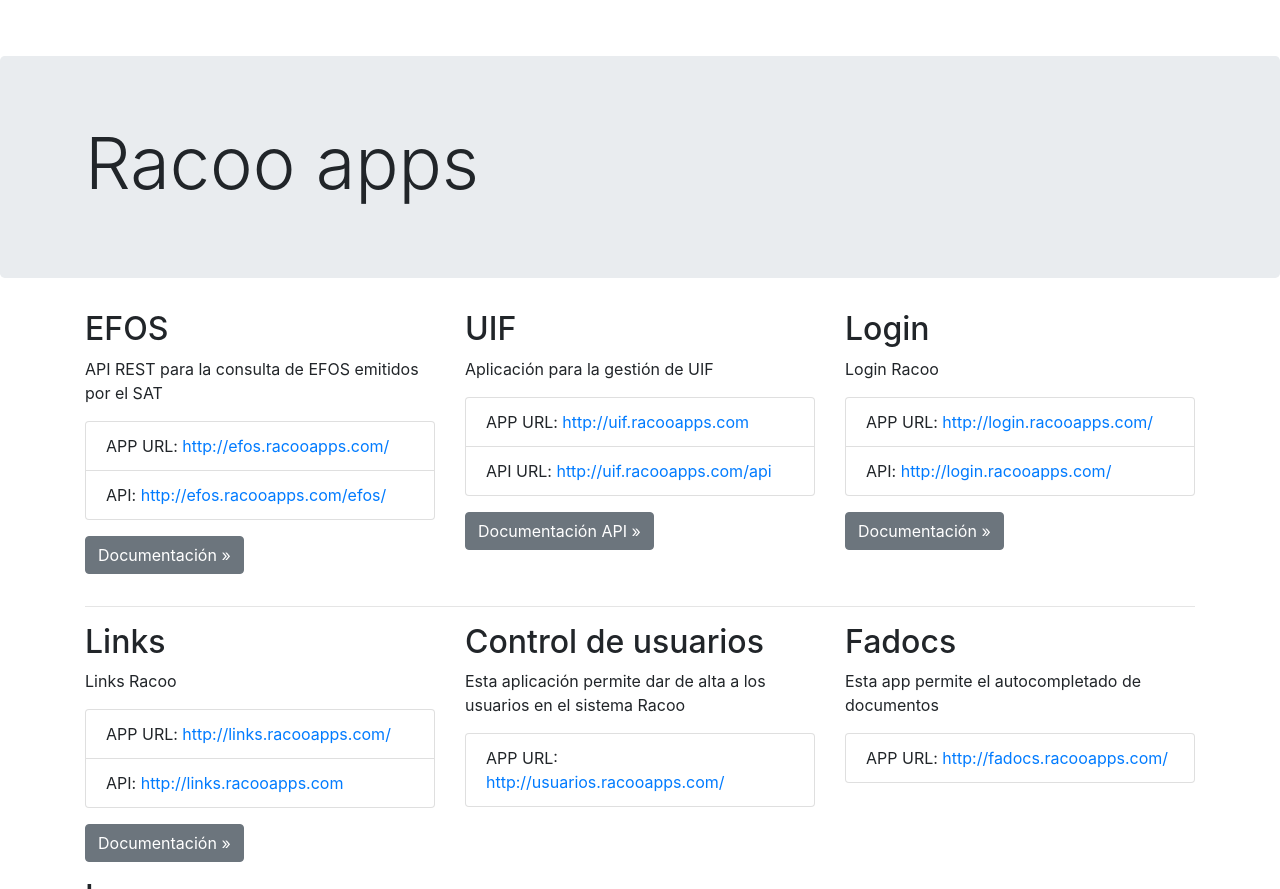
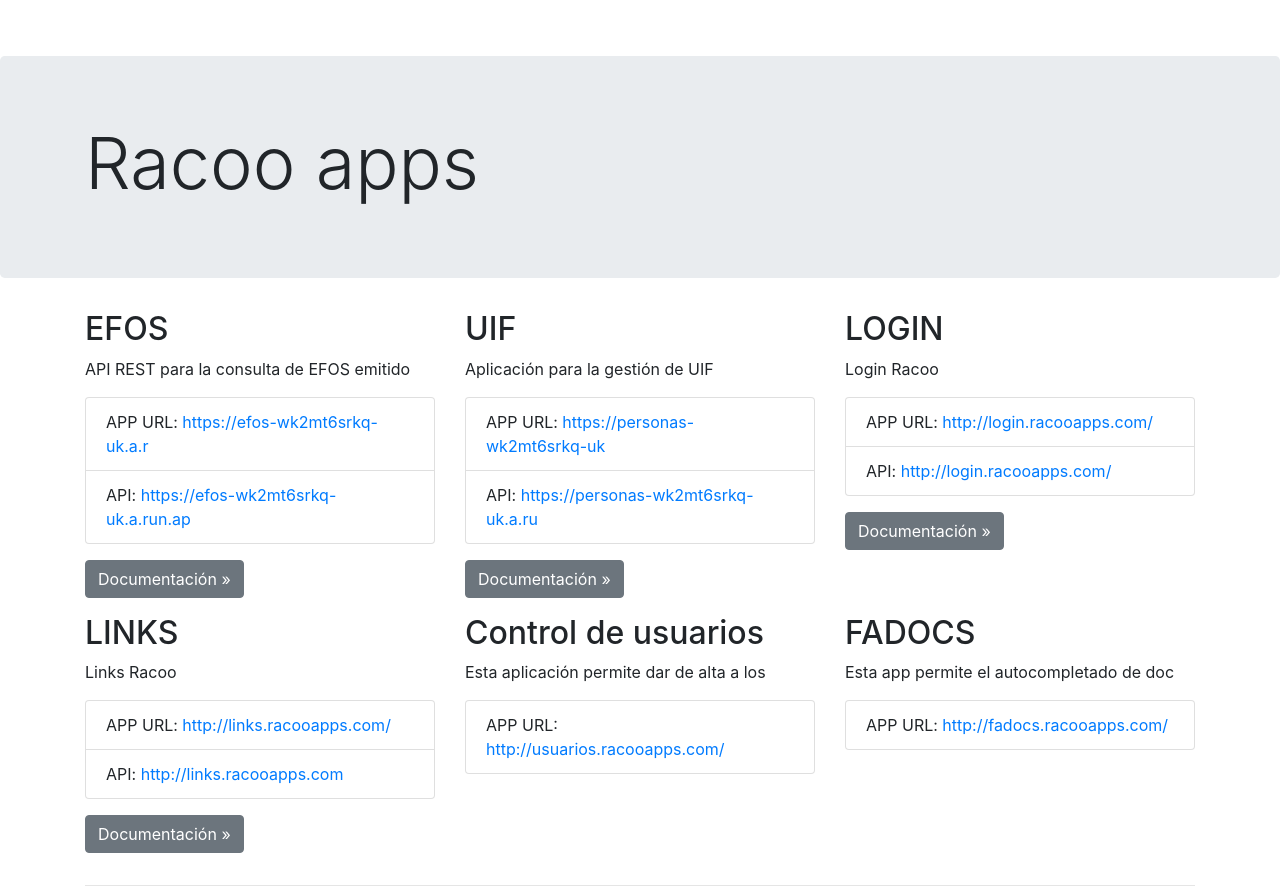
Before and after one commit to geraldosalazar16/racoo-landing, a plain HTML site: page index.html in a window 1280 px wide. Shown: the top 889 px of the page. Drawn offline with nearby package versions, Linux system fonts and the light colour scheme.

Commit message:
site.map

```diff
--- a/index.html
+++ b/index.html
@@ -36,7 +36,7 @@
 
 <body>
 
-  <main role="main">
+  <main role="main" id="root">
 
     <!-- Main jumbotron for a primary marketing message or call to action -->
     <div class="jumbotron">
@@ -45,153 +45,7 @@
       </div>
     </div>
 
-    <div class="container">
-      <!-- Example row of columns -->
-      <div class="row">
-        <div class="col-md-4">
-          <h2>EFOS</h2>
-          <p>
-            API REST para la consulta de EFOS emitidos por el SAT
-          </p>
-          <p>
-            <ul class="list-group">
-              <li class="list-group-item">
-                APP URL: <a href="http://efos.racooapps.com/" target="_blank">http://efos.racooapps.com/</a>
-              </li>
-              <li class="list-group-item">
-                API: <a href="http://efos.racooapps.com/efos/" target="_blank">http://efos.racooapps.com/efos/</a>
-              </li>
-            </ul>
-          </p>
-          <p>
-            <a class="btn btn-secondary" href="http://efos.racooapps.com/doc" target="_blank" role="button">
-              Documentación &raquo;
-            </a>
-          </p>
-        </div>
-        <div class="col-md-4">
-          <h2>UIF</h2>
-          <p>
-            Aplicación para la gestión de UIF
-          </p>
-          <p>
-            <ul class="list-group">
-              <li class="list-group-item">
-                APP URL: <a href="http://uif.racooapps.com" target="_blank">http://uif.racooapps.com</a>
-              </li>
-              <li class="list-group-item">
-                API URL: <a href="http://uif.racooapps.com/api" target="_blank">http://uif.racooapps.com/api</a>
-              </li>
-            </ul>
-          </p>
-          <p>
-            <a class="btn btn-secondary" href="http://uif.racooapps.com/doc" target="_blank" role="button">
-              Documentación API &raquo;
-            </a>
-          </p>
-        </div>
-        <div class="col-md-4">
-          <h2>Login</h2>
-          <p>
-            Login Racoo
-          </p>
-          <p>
-            <ul class="list-group">
-              <li class="list-group-item">
-                APP URL: <a href="http://login.racooapps.com/" target="_blank">http://login.racooapps.com/</a>
-              </li>
-              <li class="list-group-item">
-                API: <a href="http://login.racooapps.com/" target="_blank">http://login.racooapps.com/</a>
-              </li>
-            </ul>
-          </p>
-          <p>
-            <a class="btn btn-secondary" href="http://login.racooapps.com/doc" target="_blank" role="button">
-              Documentación &raquo;
-            </a>
-          </p>
-        </div>
-      </div>
-
-      <hr>
-
-    </div> <!-- /container -->
-    <div class="container">
-      <div class="row">
-        <div class="col-md-4">
-          <h2>Links</h2>
-          <p>
-            Links Racoo
-          </p>
-          <p>
-            <ul class="list-group">
-              <li class="list-group-item">
-                APP URL: <a href="http://links.racooapps.com/" target="_blank">http://links.racooapps.com/</a>
-              </li>
-              <li class="list-group-item">
-                API: <a href="http://links.racooapps.com" target="_blank">http://links.racooapps.com</a>
-              </li>
-            </ul>
-          </p>
-          <p>
-            <a class="btn btn-secondary" href="http://links.racooapps.com/doc" target="_blank" role="button">
-              Documentación &raquo;
-            </a>
-          </p>
-        </div>
-
-        <div class="col-md-4">
-          <h2>Control de usuarios</h2>
-          <p>
-            Esta aplicación permite dar de alta a los usuarios en el sistema Racoo
-          </p>
-          <p>
-            <ul class="list-group">
-              <li class="list-group-item">
-                APP URL: <a href="http://usuarios.racooapps.com/" target="_blank">http://usuarios.racooapps.com/</a>
-              </li>
-            </ul>
-          </p>
-        </div>
-
-        <div class="col-md-4">
-          <h2>Fadocs</h2>
-          <p>
-            Esta app permite el autocompletado de documentos
-          </p>
-          <p>
-            <ul class="list-group">
-              <li class="list-group-item">
-                APP URL: <a href="http://fadocs.racooapps.com/" target="_blank">http://fadocs.racooapps.com/</a>
-              </li>
-            </ul>
-          </p>
-        </div>
-
-        <div class="col-md-4">
-          <h2>Leyes</h2>
-          <p>
-            Leyes
-          </p>
-          <p>
-            <ul class="list-group">
-              <li class="list-group-item">
-                APP URL: <a href="http://app.leyes.racooapps.com/" target="_blank">http://app.leyes.racooapps.com/</a>
-              </li>
-              <li class="list-group-item">
-                API: <a href="http://api.leyes.racooapps.com/docs" target="_blank">http://api.leyes.racooapps.com</a>
-              </li>
-            </ul>
-          </p>
-          <p>
-            <a class="btn btn-secondary" href="http://api.leyes.racooapps.com/docs" target="_blank" role="button">
-              Documentación &raquo;
-            </a>
-          </p>
-        </div>
-      </div>
-
-    </div>
+    <!-- HERE OUTPUT SITE MAP CONTENT -->
 
   </main>
 
@@ -203,6 +57,7 @@
     crossorigin="anonymous"></script>
   <script>window.jQuery || document.write('<script src="../assets/js/vendor/jquery.slim.min.js"><\/script>')</script>
   <script src="./assets/dist/js/bootstrap.bundle.js"></script>
+  <script src="index.js" type="module"></script>
 </body>
 
 </html>
--- /dev/null
+++ b/index.js
@@ -0,0 +1,56 @@
+import { siteMap } from './site.map.js';
+
+window.onload = addElement;
+function addElement() {
+  const newDiv = document.createElement("div");
+  let newContent = "", by3 = 0, by6 = 0;
+  siteMap.forEach(app => {
+    by3++;
+    by6++;
+    if(by3 === 1)
+        newContent += `
+        <div class="container">
+            <div class="row">
+        `;
+
+    newContent +=`
+    <div class="col-md-4">
+    <h2>${app.TITLE}</h2>
+    <p>
+      ${app.DESCRIPTION.substr(0, 41)}
+    </p>
+    <p>
+      <ul class="list-group">
+        <li class="list-group-item">
+          APP URL: <a href="${app.APP_URL}" target="_blank">${app.APP_URL.substr(0, 30)}</a>
+        </li>
+    `
+    newContent += app.API ? `
+        <li class="list-group-item">
+            API: <a href="${app.API}" target="_blank">${app.API.substr(0, 35)}</a>
+        </li>  ` : ``;
+    newContent +=`</ul></p>`;
+
+    newContent += app.DOC ? `
+        <p>
+            <a class="btn btn-secondary" href="${app.DOC.substr(0, 30)}" target="_blank" role="button">
+              Documentación &raquo;
+            </a>
+        </p>  ` : ``;
+    newContent +=`</div>`;
+
+    if(by3 === 3){
+        by3 = 0;
+        newContent += `</div>`;
+        if(by6 === 6) {
+            by6 = 0;
+            newContent += `<hr>`;
+        }
+        newContent += `</div>`;
+    }
+  })
+  newDiv.innerHTML = newContent;
+
+  const currentDiv = document.getElementById("root");
+  currentDiv.appendChild(newDiv);
+}
--- /dev/null
+++ b/site.map.js
@@ -0,0 +1,125 @@
+export const siteMap = [
+    {
+        TITLE: 'EFOS',
+        DESCRIPTION: 'API REST para la consulta de EFOS emitidos por el SAT',
+        APP_URL: 'https://efos-wk2mt6srkq-uk.a.run.app',
+        API: 'https://efos-wk2mt6srkq-uk.a.run.app/api',
+        DOC: 'https://efos-wk2mt6srkq-uk.a.run.app/api',
+        RELATIONS: ['LOGIN'],
+        DB: [
+                {
+                    DB_TYPE: 'mongodb',
+                    DB_NAME: 'efos',
+                    DB_URL: 'mongodb+srv://racoo:racoo2019@cluster0-7gr8t.gcp.mongodb.net/efos'
+                },
+                {
+                    DB_TYPE: 'Cloud Storage',
+                    DB_URL: 'efos_original_csv'
+                }
+            ]
+    },
+    {
+        TITLE: 'UIF',
+        DESCRIPTION: 'Aplicación para la gestión de UIF',
+        APP_URL: 'https://personas-wk2mt6srkq-uk.a.run.app',
+        API: 'https://personas-wk2mt6srkq-uk.a.run.app/api',
+        DOC: 'https://personas-wk2mt6srkq-uk.a.run.app/api',
+        RELATIONS: ['LOGIN'],
+        DB: [
+                {
+                    DB_TYPE: 'mongodb',
+                    DB_NAME: 'personas',
+                    DB_URL: 'mongodb+srv://racoo:racoo2019@cluster0-7gr8t.gcp.mongodb.net/personas'
+                }
+            ]
+    },
+    {
+        TITLE: 'LOGIN',
+        DESCRIPTION: 'Login Racoo',
+        APP_URL: 'http://login.racooapps.com/',
+        API: 'http://login.racooapps.com/',
+        DOC: 'http://login.racooapps.com/doc',
+        RELATIONS: ['LEYES', 'UIF', 'EFOS'],
+        DB: [
+                {
+                    DB_TYPE: 'mysql',
+                    DB_NAME: 'midecl_login',
+                    DB_URL: 'mideclaranot.com'
+                }
+            ]
+    },
+    {
+        TITLE: 'LINKS',
+        DESCRIPTION: 'Links Racoo',
+        APP_URL: 'http://links.racooapps.com/',
+        API: 'http://links.racooapps.com',
+        DOC: 'http://links.racooapps.com/doc',
+        RELATIONS: [],
+        DB: [
+                {
+                    DB_TYPE: 'mysql',
+                    DB_NAME: '',
+                    DB_URL: ''
+                }
+            ]
+    },
+    {
+        TITLE: 'Control de usuarios',
+        DESCRIPTION: 'Esta aplicación permite dar de alta a los usuarios en el sistema Racoo',
+        APP_URL: 'http://usuarios.racooapps.com/',
+        API: '',
+        DOC: '',
+        RELATIONS: [],
+        DB: [
+                {
+                    DB_TYPE: '',
+                    DB_NAME: '',
+                    DB_URL: ''
+                }
+            ]
+    },
+    {
+        TITLE: 'FADOCS',
+        DESCRIPTION: 'Esta app permite el autocompletado de documentos',
+        APP_URL: 'http://fadocs.racooapps.com/',
+        API: '',
+        DOC: '',
+        RELATIONS: [],
+        DB: [
+                {
+                    DB_TYPE: '',
+                    DB_NAME: '',
+                    DB_URL: ''
+                }
+            ]
+    },
+    {
+        TITLE: 'LEYES',
+        DESCRIPTION: 'Leyes',
+        APP_URL: 'https://leyes-wk2mt6srkq-uk.a.run.app',
+        API: 'https://leyes-wk2mt6srkq-uk.a.run.app/api',
+        DOC: 'https://leyes-wk2mt6srkq-uk.a.run.app/api',
+        RELATIONS: ['LOGIN'],
+        DB: [
+                {
+                    DB_TYPE: 'mysql',
+                    DB_NAME: 'minotari_softinian',
+                    DB_URL: 'minotaria.com.mx'
+                }
+            ]
+    },
+    // {
+    //     TITLE: 'TEST Title',
+    //     DESCRIPTION: 'My Testing desciption',
+    //     APP_URL: 'https://<my-app-url>',
+    //     API: 'https://<my-api-url>',
+    //     DOC: 'https://<my-doc-url>',
+    //     RELATIONS: [],
+    //     DB: [{
+
+    //             DB_TYPE: '',
+    //             DB_URL: ''
+
+    //     }]
+    // },
+]
```
